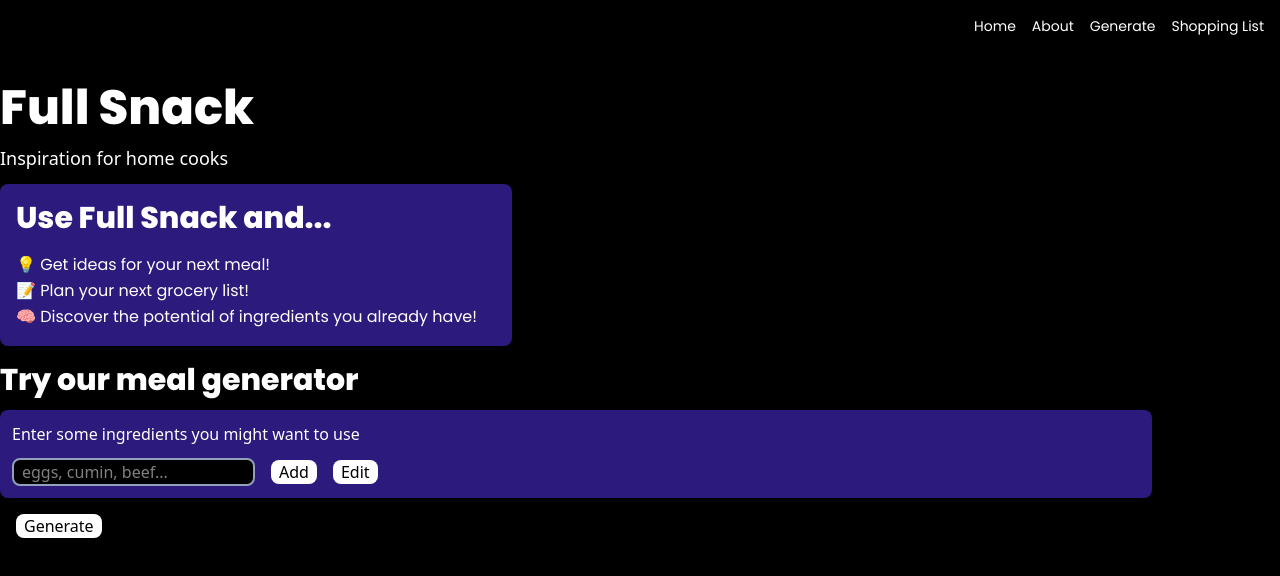
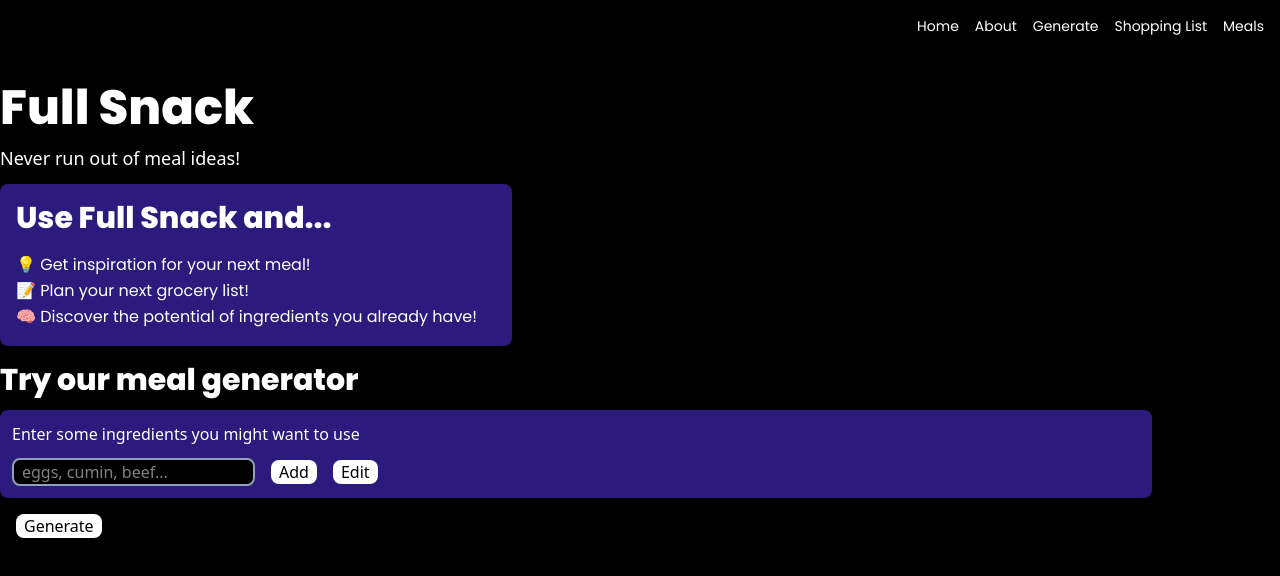
Before and after one commit to interestedinbread/Full_Snack, a React (Vite) app in the folder client/: page / in a window 1280 px wide. Shown: the top 576 px of the page. Built offline with nearby package versions, Linux system fonts and the light colour scheme; a web font is replaced by a local one.

Commit message:
set up saved meals table in pg

```diff
--- a/client/src/App.jsx
+++ b/client/src/App.jsx
@@ -3,7 +3,6 @@ import { Header } from './components/Header'
 import { Navbar } from './components/Navbar'
 import { IngredientInput } from './components/IngredientInput'
 import { MealResults } from './components/MealResults'
-import { MealCard } from './components/MealCard'
 
 function App() {
 
@@ -34,7 +33,6 @@ function handleDeleteIngredient(ingredientIndex) {
           setSuggestions={setSuggestions}
         />
         <MealResults
-          MealCard={MealCard}
           suggestions={suggestions}
         />
       </div>
--- a/client/src/components/Header.jsx
+++ b/client/src/components/Header.jsx
@@ -2,11 +2,11 @@ export function Header() {
     return(
         <header className="w-9/10">
             <h1 className="text-5xl poppins-extrabold text-white">Full Snack</h1>
-            <h3 className="my-3 text-lg text-white">Inspiration for home cooks</h3>
+            <h3 className="my-3 text-lg text-white">Never run out of meal ideas!</h3>
             <div className="bg-[var(--secondary-color)] max-w-lg rounded-lg mb-4">
                 <h4 className="text-3xl p-4 poppins-extrabold text-white">Use Full Snack and...</h4>
                 <ul className="pl-4 pb-4">
-                    <li className="text-base poppins-regular text-white leading-relaxed">💡 Get ideas for your next meal!</li>
+                    <li className="text-base poppins-regular text-white leading-relaxed">💡 Get inspiration for your next meal!</li>
                     <li className="text-base poppins-regular text-white leading-relaxed">📝 Plan your next grocery list!</li>
                     <li className="text-base poppins-regular text-white leading-relaxed">🧠 Discover the potential of ingredients you already have! </li>
                 </ul>
--- a/client/src/components/Navbar.jsx
+++ b/client/src/components/Navbar.jsx
@@ -1,6 +1,6 @@
 export function Navbar() {
 
-    const tabs = ['Home', 'About', 'Generate', 'Shopping List']
+    const tabs = ['Home', 'About', 'Generate', 'Shopping List', 'Meals']
 
     return(
         <nav className="flex justify-end gap-4 p-4">
```
